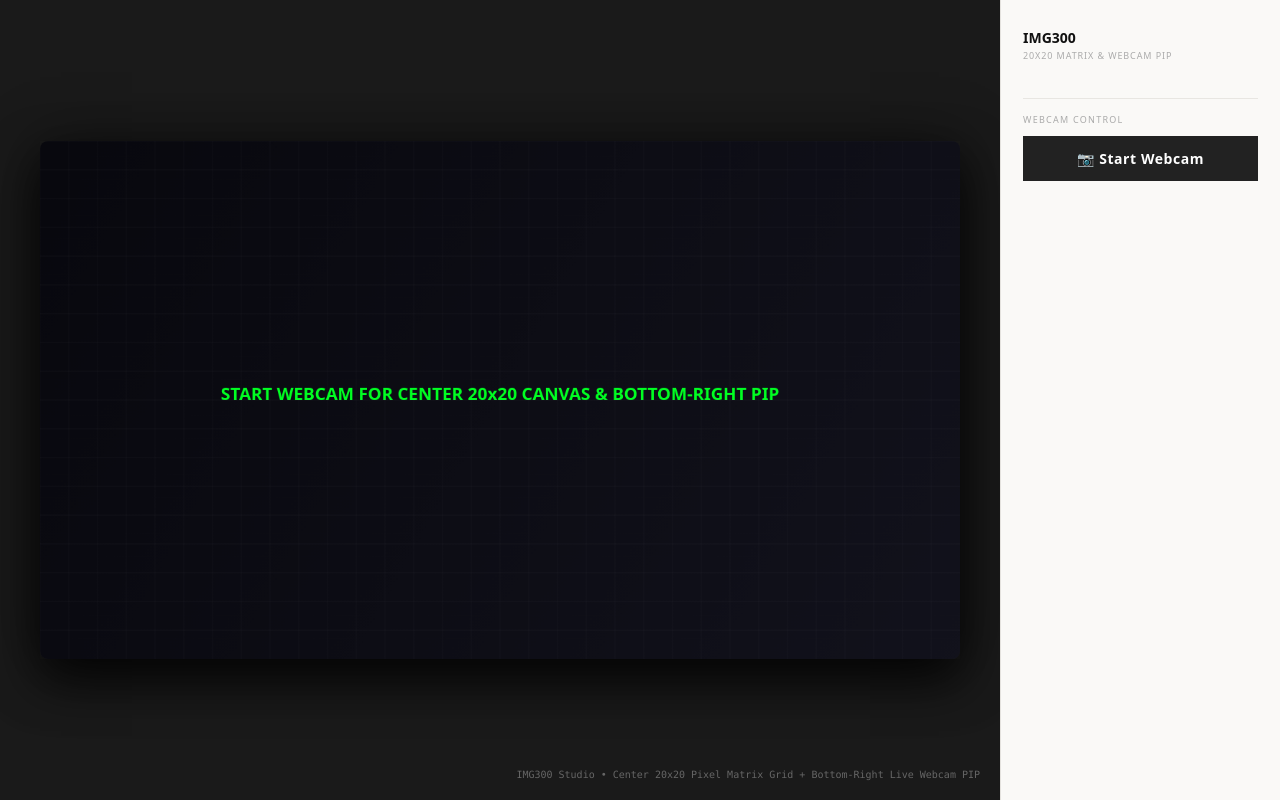
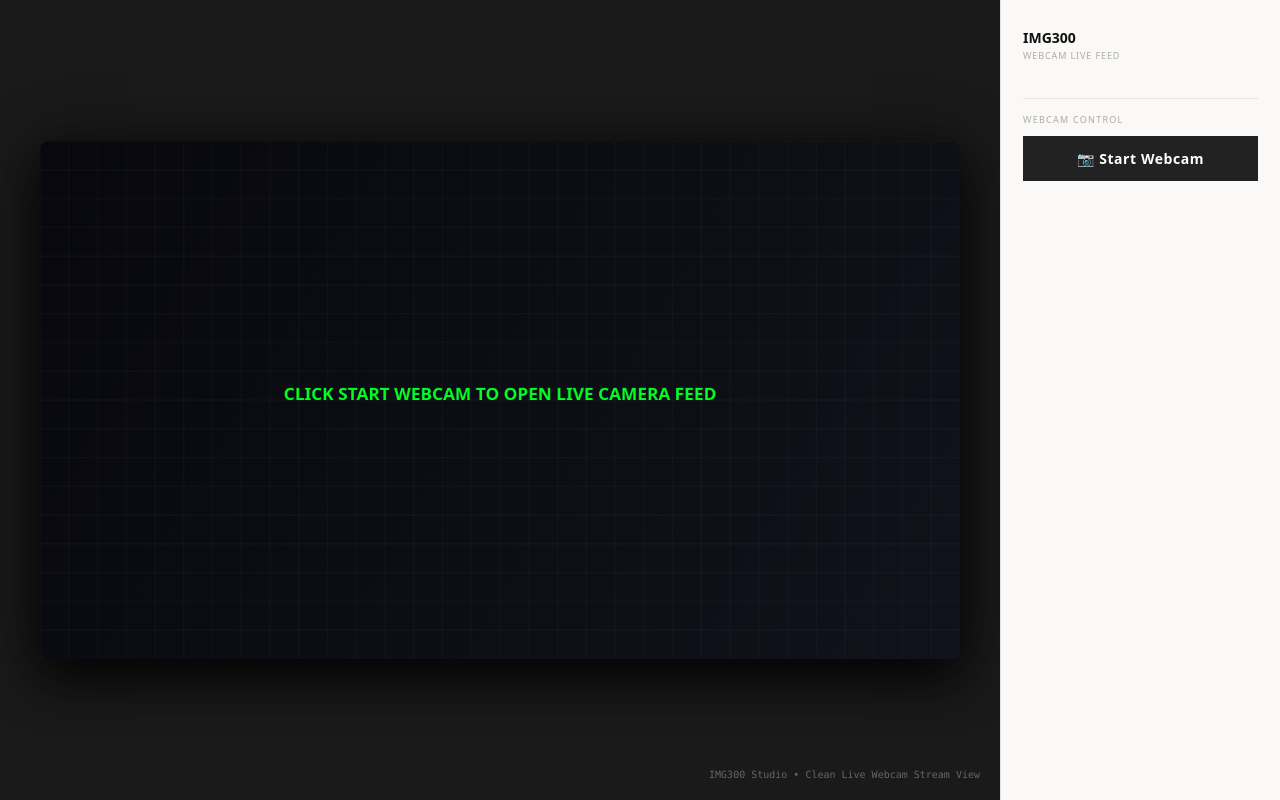
Before and after one commit to victorchen1211/IMG300, a Next.js app: page /social-media-identity in a window 1280 px wide. Built offline with nearby package versions, Linux system fonts and the light colour scheme.

Commit message:
feat: remove center mosaic canvas and render clean direct live webcam video feed

```diff
--- a/src/components/SocialMediaIdentity.tsx
+++ b/src/components/SocialMediaIdentity.tsx
@@ -7,7 +7,6 @@ export const SocialMediaIdentity: React.FC = () => {
   const containerRef = useRef<HTMLDivElement | null>(null);
   const videoRef = useRef<HTMLVideoElement | null>(null);
   const canvasRef = useRef<HTMLCanvasElement | null>(null);
-  const sampleCanvasRef = useRef<HTMLCanvasElement | null>(null);
 
   // Control State
   const [isCameraActive, setIsCameraActive] = useState<boolean>(false);
@@ -57,7 +56,15 @@ export const SocialMediaIdentity: React.FC = () => {
 
     ctx.clearRect(0, 0, w, h);
 
-    // Studio Background
+    if (isCameraActive && video && video.readyState >= 2) {
+      // Draw Clean Mirrored Live Webcam Stream
+      ctx.save();
+      ctx.translate(w, 0);
+      ctx.scale(-1, 1);
+      ctx.drawImage(video, 0, 0, w, h);
+      ctx.restore();
+    } else {
+      // Dark Studio Background when camera is inactive
       const bgGrad = ctx.createLinearGradient(0, 0, w, h);
       bgGrad.addColorStop(0, "#08080e");
       bgGrad.addColorStop(1, "#12121c");
@@ -65,7 +72,7 @@ export const SocialMediaIdentity: React.FC = () => {
       ctx.fillRect(0, 0, w, h);
 
       // Subtle background grid accent
-    ctx.strokeStyle = "rgba(255, 255, 255, 0.03)";
+      ctx.strokeStyle = "rgba(255, 255, 255, 0.05)";
       ctx.lineWidth = 1;
       const bgStep = 40;
       for (let x = 0; x < w; x += bgStep) {
@@ -81,117 +88,10 @@ export const SocialMediaIdentity: React.FC = () => {
         ctx.stroke();
       }
 
-    if (isCameraActive && video && video.readyState >= 2) {
-      // 1. Render CENTER 20x20 PIXEL MATRIX CANVAS
-      const cols = 20;
-      const rows = 20;
-      const matrixSize = 560; // 560px x 560px
-      const matrixX = (w - matrixSize) / 2; // Centered X (360)
-      const matrixY = (h - matrixSize) / 2; // Centered Y (80)
-
-      // Offscreen sampling canvas for 20x20 pixel grid
-      if (!sampleCanvasRef.current) {
-        sampleCanvasRef.current = document.createElement("canvas");
-      }
-      const oCanvas = sampleCanvasRef.current;
-      if (oCanvas.width !== cols || oCanvas.height !== rows) {
-        oCanvas.width = cols;
-        oCanvas.height = rows;
-      }
-      const oCtx = oCanvas.getContext("2d");
-
-      if (oCtx) {
-        // Draw video frame to 20x20 sample canvas (mirrored)
-        oCtx.save();
-        oCtx.translate(cols, 0);
-        oCtx.scale(-1, 1);
-        oCtx.drawImage(video, 0, 0, cols, rows);
-        oCtx.restore();
-
-        const sampleImgData = oCtx.getImageData(0, 0, cols, rows).data;
-
-        // Render Center 20x20 Container Backdrop
-        ctx.save();
-        ctx.fillStyle = "rgba(10, 10, 16, 0.9)";
-        ctx.fillRect(matrixX - 10, matrixY - 10, matrixSize + 20, matrixSize + 20);
-        ctx.strokeStyle = "rgba(255, 255, 255, 0.2)";
-        ctx.lineWidth = 2;
-        ctx.strokeRect(matrixX - 10, matrixY - 10, matrixSize + 20, matrixSize + 20);
-
-        const cellW = matrixSize / cols;
-        const cellH = matrixSize / rows;
-
-        // Draw 20x20 Real-Time Color Pixel Matrix
-        for (let r = 0; r < rows; r++) {
-          for (let c = 0; c < cols; c++) {
-            const idx = (r * cols + c) * 4;
-            const red = sampleImgData[idx];
-            const green = sampleImgData[idx + 1];
-            const blue = sampleImgData[idx + 2];
-
-            const px = matrixX + c * cellW;
-            const py = matrixY + r * cellH;
-
-            ctx.fillStyle = `rgb(${red}, ${green}, ${blue})`;
-            ctx.fillRect(px, py, cellW - 1, cellH - 1);
-
-            // Grid cell subtle border
-            ctx.strokeStyle = "rgba(0, 0, 0, 0.2)";
-            ctx.lineWidth = 1;
-            ctx.strokeRect(px, py, cellW, cellH);
-          }
-        }
-
-        // Center 20x20 Matrix Title Badge
-        ctx.fillStyle = "#ffffff";
-        ctx.font = '800 12px "Space Mono", monospace';
-        ctx.textAlign = "center";
-        ctx.fillText("CENTER 20x20 PIXEL CANVAS", matrixX + matrixSize / 2, matrixY - 20);
-
-        ctx.restore();
-      }
-
-      // 2. Render LIVE WEBCAM PIP WINDOW IN BOTTOM RIGHT CORNER
-      const pipW = 280;
-      const pipH = 175;
-      const pipX = w - pipW - 30; // 970
-      const pipY = h - pipH - 30; // 515
-
-      ctx.save();
-      // Outer Shadow & Cyber Frame for Bottom-Right PIP
-      ctx.fillStyle = "#0a0a12";
-      ctx.fillRect(pipX - 4, pipY - 4, pipW + 8, pipH + 8);
-
-      // Draw Mirrored Live Webcam Feed in Bottom-Right Corner Box
-      ctx.save();
-      ctx.beginPath();
-      ctx.rect(pipX, pipY, pipW, pipH);
-      ctx.clip();
-
-      ctx.translate(pipX + pipW, pipY);
-      ctx.scale(-1, 1);
-      ctx.drawImage(video, 0, 0, pipW, pipH);
-      ctx.restore();
-
-      // Border and Badge for Bottom-Right PIP Window
-      ctx.strokeStyle = "#00e5ff";
-      ctx.lineWidth = 2;
-      ctx.strokeRect(pipX, pipY, pipW, pipH);
-
-      // Live PIP Header Tag
-      ctx.fillStyle = "rgba(10, 10, 16, 0.85)";
-      ctx.fillRect(pipX, pipY, 150, 22);
-      ctx.fillStyle = "#00ff22";
-      ctx.font = '800 10px "Space Mono", monospace';
-      ctx.fillText("● LIVE WEBCAM PIP", pipX + 10, pipY + 15);
-
-      ctx.restore();
-    } else {
-      // Offline Camera Prompt
       ctx.fillStyle = "#00ff22";
       ctx.font = '700 24px "Telegraf", system-ui, sans-serif';
       ctx.textAlign = "center";
-      ctx.fillText("START WEBCAM FOR CENTER 20x20 CANVAS & BOTTOM-RIGHT PIP", w / 2, h / 2);
+      ctx.fillText("CLICK START WEBCAM TO OPEN LIVE CAMERA FEED", w / 2, h / 2);
     }
 
     animationFrameRef.current = requestAnimationFrame(renderLoop);
@@ -214,7 +114,7 @@ export const SocialMediaIdentity: React.FC = () => {
       {/* Sidebar Tool Panel - Clean & Minimal */}
       <div className={styles.sidebar}>
         <div className={styles.brandTitle}>IMG300</div>
-        <div className={styles.brandSubtitle}>20x20 Matrix & Webcam PIP</div>
+        <div className={styles.brandSubtitle}>Webcam Live Feed</div>
 
         {/* Camera Control Section Only */}
         <div className={styles.sectionHeader} style={{ marginTop: 20 }}>
@@ -266,7 +166,7 @@ export const SocialMediaIdentity: React.FC = () => {
             style={{ display: "none" }}
           />
 
-          {/* Real-time Canvas */}
+          {/* Clean Real-time Webcam Canvas */}
           <canvas
             ref={canvasRef}
             className={styles.canvasElement}
@@ -280,7 +180,7 @@ export const SocialMediaIdentity: React.FC = () => {
         </div>
 
         <div className={styles.canvasFooter}>
-          IMG300 Studio • Center 20x20 Pixel Matrix Grid + Bottom-Right Live Webcam PIP
+          IMG300 Studio • Clean Live Webcam Stream View
         </div>
       </div>
     </div>
```
Lines whose indentation alone changed are shown as unchanged.
